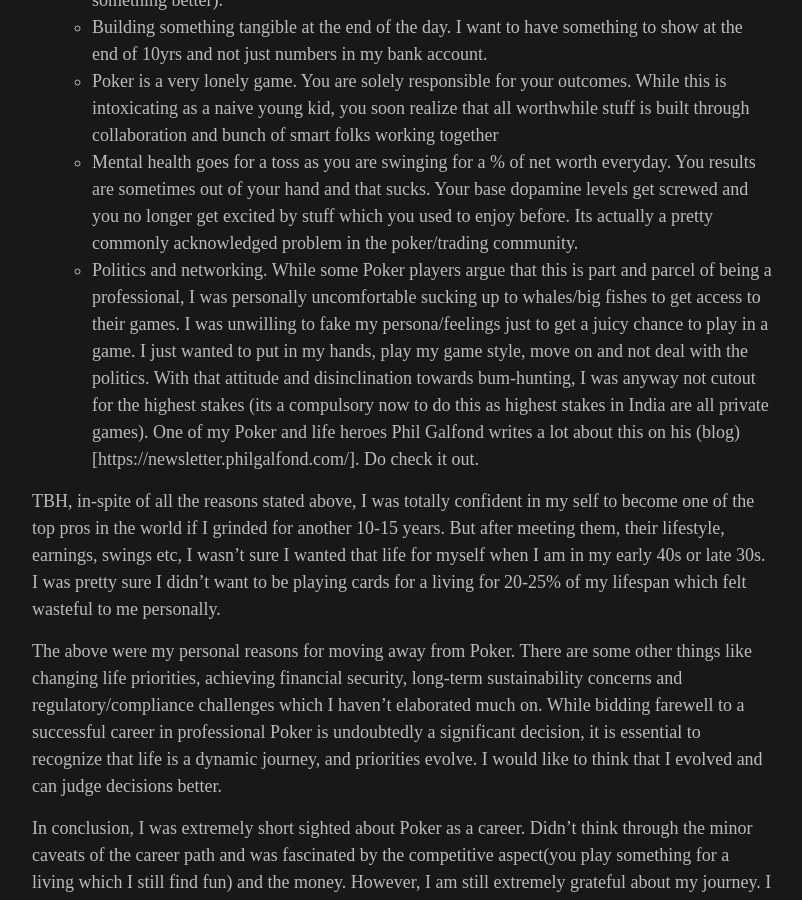
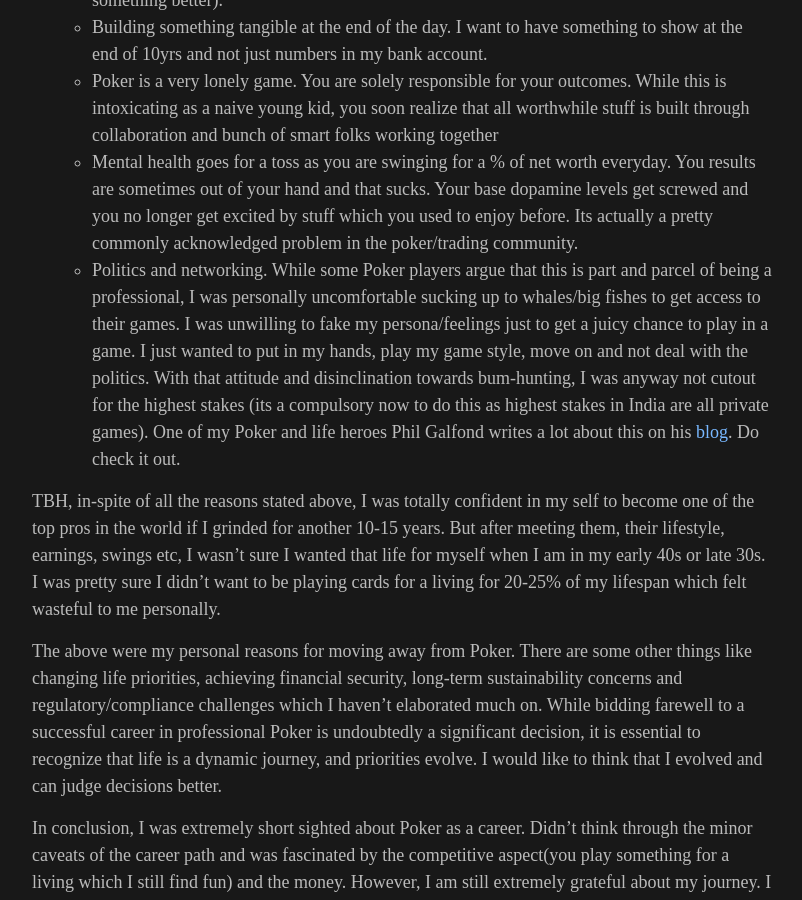
Before and after one commit to r-nikhil/r-nikhil.github.io, a Jekyll site: the page built from _posts/2023-11-12-quitting-fulltime-poker.md, in a window 1280 px wide and 900 px high, scrolled down 1766 px. Shown: the whole window, without its empty margins (238-1040 px from the left). Built offline with Jekyll 4.4.1, drawn with Linux system fonts in a browser that asks for light colours.

Commit message:
Update 2023-11-12-quitting-fulltime-poker.md

```diff
--- a/_posts/2023-11-12-quitting-fulltime-poker.md
+++ b/_posts/2023-11-12-quitting-fulltime-poker.md
@@ -30,7 +30,7 @@ I stopped playing full time because both of the above premises turned out to be
   - Building something tangible at the end of the day. I want to have something to show at the end of 10yrs and not just numbers in my bank account.
   - Poker is a very lonely game. You are solely responsible for your outcomes. While this is intoxicating as a naive young kid, you soon realize that all worthwhile stuff is built through collaboration and bunch of smart folks working together
   - Mental health goes for a toss as you are swinging for a % of net worth everyday. You results are sometimes out of your hand and that sucks. Your base dopamine levels get screwed and you no longer get excited by stuff which you used to enjoy before. Its actually a pretty commonly acknowledged problem in the poker/trading community.
-  - Politics and networking. While some Poker players argue that this is part and parcel of being a professional, I was personally uncomfortable sucking up to whales/big fishes to get access to their games. I was unwilling to fake my persona/feelings just to get a juicy chance to play in a game. I just wanted to put in my hands, play my game style, move on and not deal with the politics. With that attitude and disinclination towards bum-hunting, I was anyway not cutout for the highest stakes (its a compulsory now to do this as highest stakes in India are all private games). One of my Poker and life heroes Phil Galfond writes a lot about this on his (blog)[https://newsletter.philgalfond.com/]. Do check it out.
+  - Politics and networking. While some Poker players argue that this is part and parcel of being a professional, I was personally uncomfortable sucking up to whales/big fishes to get access to their games. I was unwilling to fake my persona/feelings just to get a juicy chance to play in a game. I just wanted to put in my hands, play my game style, move on and not deal with the politics. With that attitude and disinclination towards bum-hunting, I was anyway not cutout for the highest stakes (its a compulsory now to do this as highest stakes in India are all private games). One of my Poker and life heroes Phil Galfond writes a lot about this on his [blog](https://newsletter.philgalfond.com/). Do check it out.
 
 TBH, in-spite of all the reasons stated above, I was totally confident in my self to become one of the top pros in the world if I grinded for another 10-15 years. But after meeting them, their lifestyle, earnings, swings etc, I wasn't sure I wanted that life for myself when I am in my early 40s or late 30s. I was pretty sure I didn't want to be playing cards for a living for 20-25% of my lifespan which felt wasteful to me personally.
 
```
